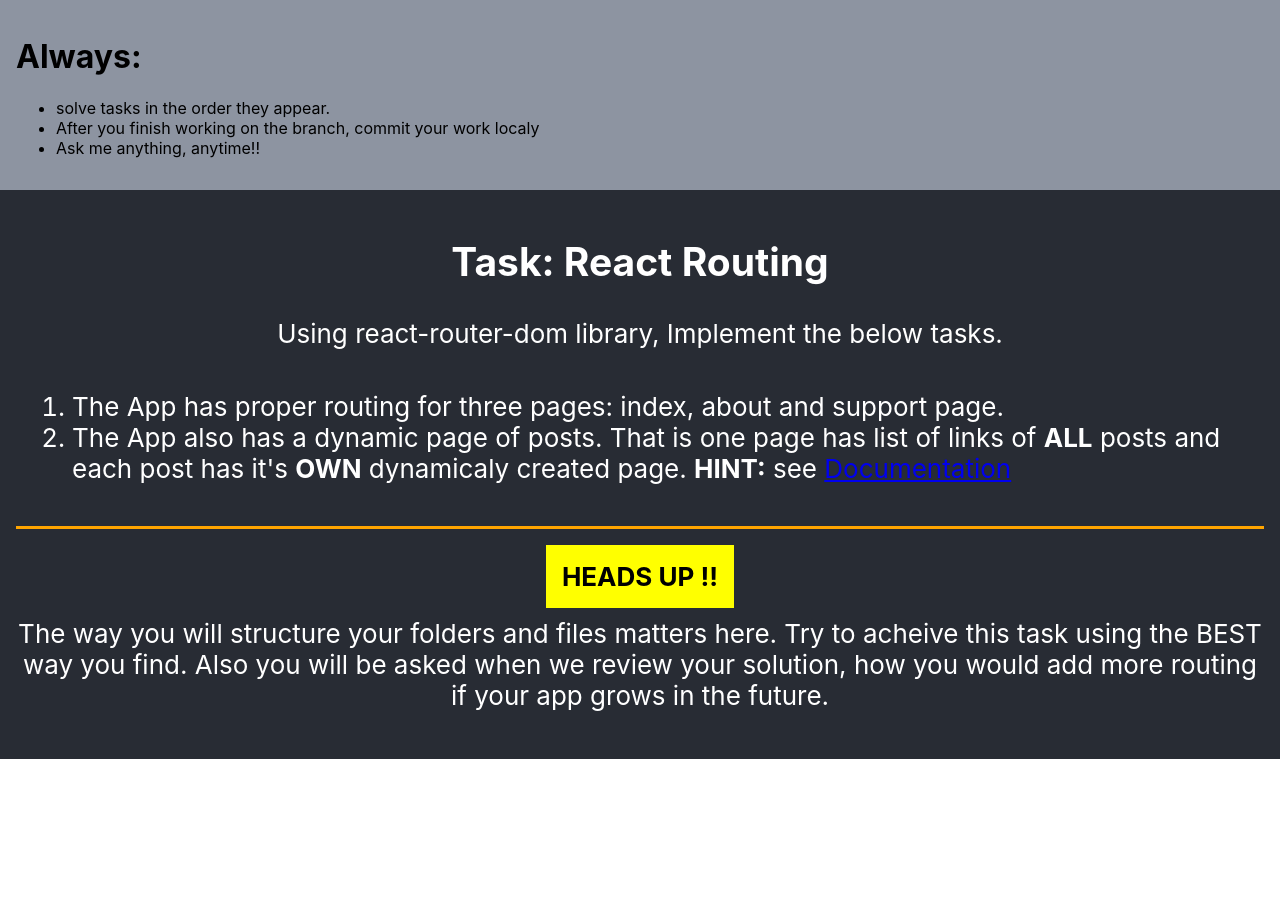
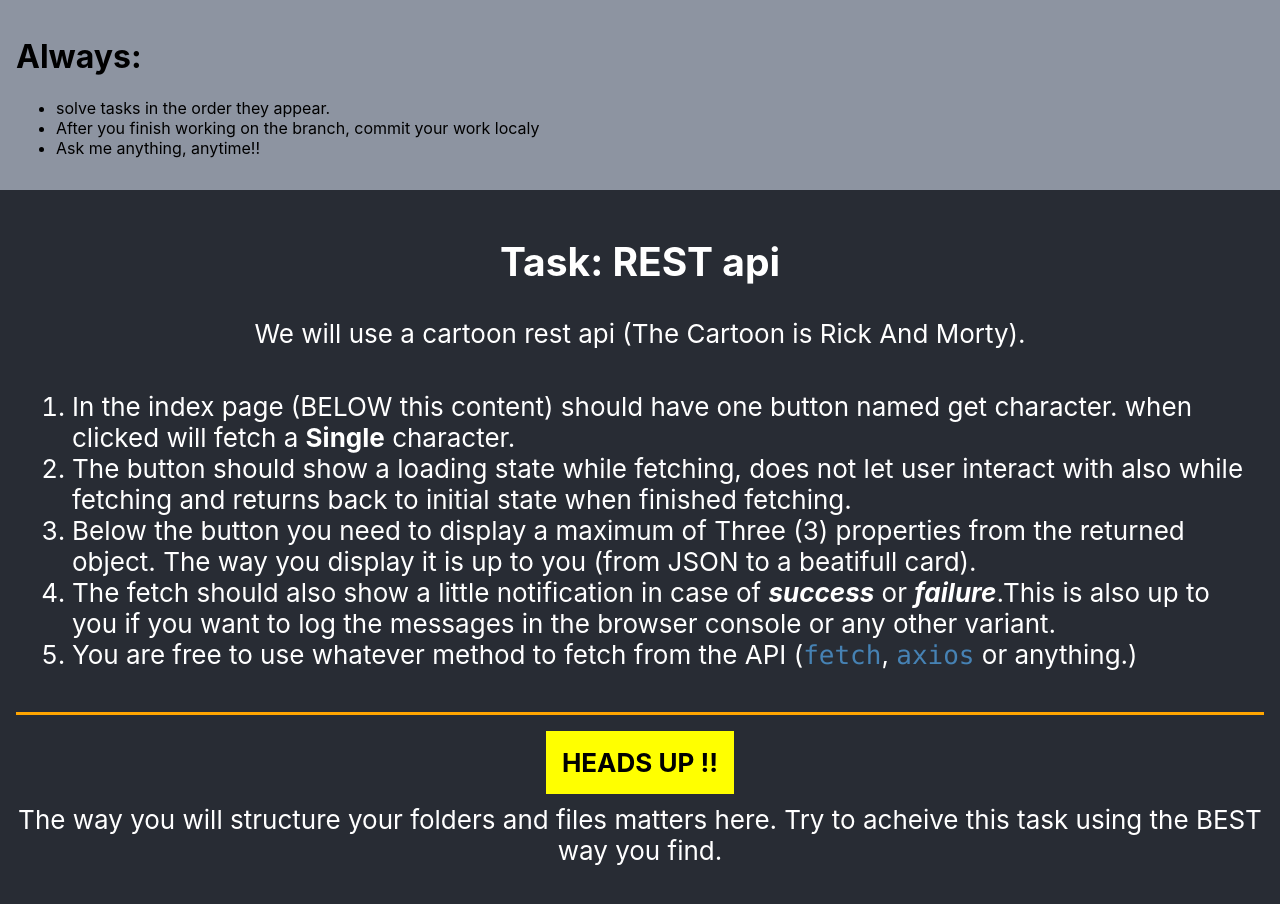
Before and after one commit to mustafaKamal-fe/replacement-test, a JavaScript app: page / in a window 1280 px wide. Shown: the top 904 px of the page. Before the commit the page ends 800 px from the top, so only its background shows below. Built offline with nearby package versions, Linux system fonts and the light colour scheme; the HTML template or start-up script is replaced by a standard one.

Commit message:
test fetch api

```diff
--- a/src/App.js
+++ b/src/App.js
@@ -13,25 +13,42 @@ function App() {
 				</ul>
 			</header>
 			<section className='App-section'>
-				<h1>Task: React Routing</h1>
+				<h1>Task: REST api</h1>
 				<aside>
-					Using react-router-dom library, Implement the below tasks.
+					We will use a cartoon rest api (The Cartoon is Rick And Morty).
 				</aside>
 				<div className='App-content'>
 					<ol>
 						<li>
-							The App has proper routing for three pages: index, about and
-							support page.
+							In the index page (BELOW this content) should have one button
+							named get character. when clicked will fetch a <b>Single</b>{' '}
+							character.
 						</li>
 						<li>
-							The App also has a dynamic page of posts. That is one page has
-							list of links of <b>ALL</b> posts and each post has it's{' '}
-							<b>OWN</b> dynamicaly created page. <b>HINT:</b> see{' '}
-							<a
-								href='https://reactrouter.com/web/guides/quick-start/2nd-example-nested-routing'
-								target='_tab'>
-								Documentation
-							</a>
+							The button should show a loading state while fetching, does not
+							let user interact with also while fetching and returns back to
+							initial state when finished fetching.
+						</li>
+						<li>
+							Below the button you need to display a maximum of Three (3)
+							properties from the returned object. The way you display it is up
+							to you (from JSON to a beatifull card).
+						</li>
+						<li>
+							The fetch should also show a little notification in case of{' '}
+							<b>
+								<i>success</i>
+							</b>{' '}
+							or{' '}
+							<b>
+								<i>failure</i>
+							</b>
+							.This is also up to you if you want to log the messages in the
+							browser console or any other variant.
+						</li>
+						<li>
+							You are free to use whatever method to fetch from the API (
+							<code>fetch</code>, <code>axios</code> or anything.)
 						</li>
 					</ol>
 				</div>
@@ -39,9 +56,7 @@ function App() {
 					<b className='App-banner'>HEADS UP !!</b>
 					<p>
 						The way you will structure your folders and files matters here. Try
-						to acheive this task using the BEST way you find. Also you will be
-						asked when we review your solution, how you would add more routing
-						if your app grows in the future.
+						to acheive this task using the BEST way you find.
 					</p>
 				</div>
 			</section>
```
